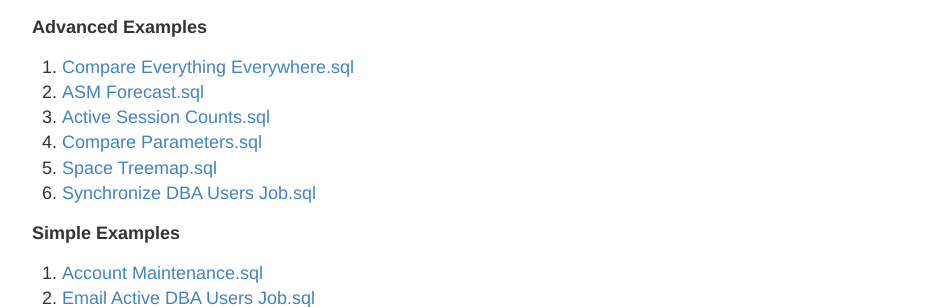
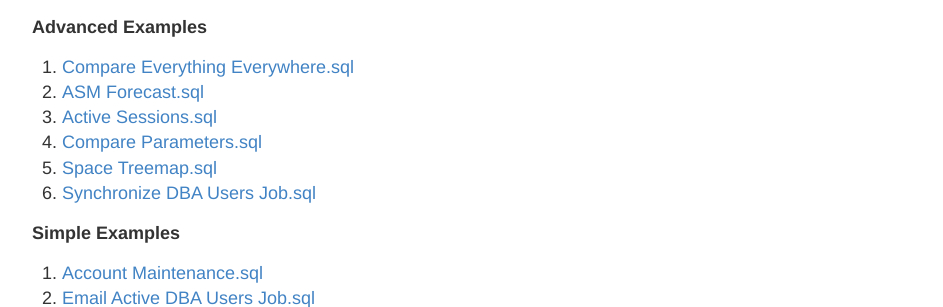
Before and after one commit to method5/method5.github.io, a Jekyll site: the page built from examples.md, in a window 1280 px wide and 900 px high. Shown: the part 413-720 px from the top of the window, without its empty margins (168-1111 px from the left). Built offline with Jekyll 4.4.1, drawn with Linux system fonts in a browser that asks for light colours; some of the changed text lies outside the part shown.

Commit message:
Update examples.md

```diff
--- a/examples.md
+++ b/examples.md
@@ -18,7 +18,7 @@ And the advanced examples show the full power of Method5.  When the data gatheri
 
 1. [Compare Everything Everywhere.sql](#compare_everything_everywhere)
 2. [ASM Forecast.sql](#asm_forecast)
-3. [Active Session Counts.sql](#active_session_counts)
+3. [Active Sessions.sql](#active_sessions)
 4. [Compare Parameters.sql](#compare_parameters)
 5. [Space Treemap.sql](#space_treemap)
 6. [Synchronize DBA Users Job.sql](#synchronize_dba_users_job)
@@ -67,7 +67,7 @@ Source: TODO (convert internal program to public)
 
 <a name="active_session_counts"/>
 
-## Active Session Counts
+## Active Sessions
 
 Why tune one database when you can tune them all at the same time?  If you've built a query against a view like GV$ACTIVE_SESSION_HISTORY you can easily run it against hundreds of databases.
 
```
